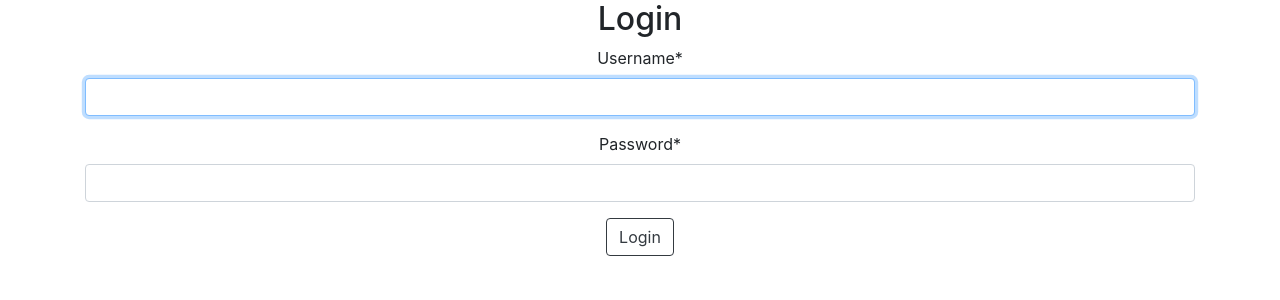
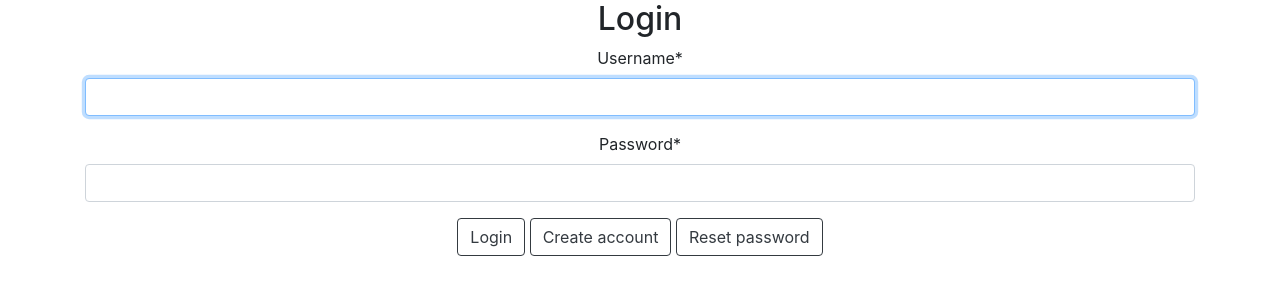
Before and after one commit to altwalker/django-auth, a Django app: page /accounts/login/ in a window 1280 px wide. Shown: the top 300 px of the page. Run offline with Django 3.2, Linux system fonts and the light colour scheme; some libraries are stand-ins or nearby versions.

Commit message:
moved create account and reset paassword on login view

```diff
--- a/templates/home.html
+++ b/templates/home.html
@@ -14,10 +14,10 @@
       <a class="btn btn-outline-dark login" href="{% url 'login' %}">Login</a>
   </p>
   <p>
-    <a class="btn btn-outline-dark signup" href="{% url 'signup' %}">Create account</a>
+
   </p>
   <p>
-    <a class="btn btn-outline-dark reset-pwd" href="{% url 'password_reset' %}">Reset password</a>
+
   </p>
 {% endif %}
 {% endblock %}
--- a/templates/registration/login.html
+++ b/templates/registration/login.html
@@ -10,5 +10,7 @@
   {% csrf_token %}
   {{ form|crispy }}
   <button class="btn btn-outline-dark login" type="submit">Login</button>
+  <a class="btn btn-outline-dark signup" href="{% url 'signup' %}">Create account</a>
+    <a class="btn btn-outline-dark reset-pwd" href="{% url 'password_reset' %}">Reset password</a>
 </form>
 {% endblock %}
```
Also changed, not shown: README.md.
